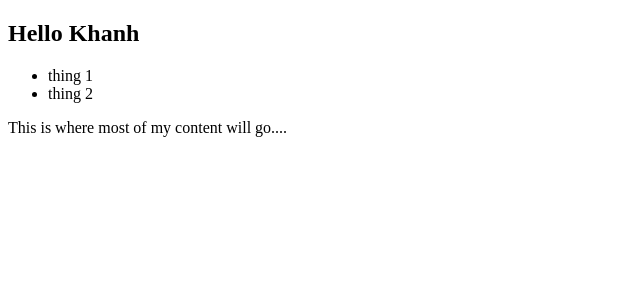
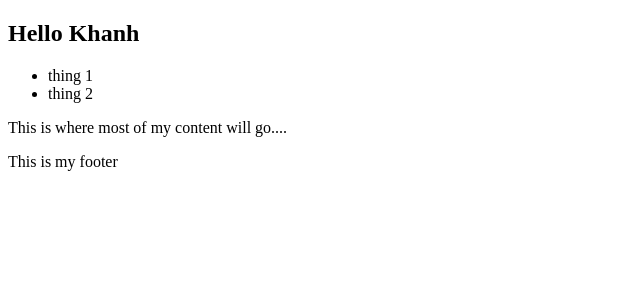
Before and after one commit to khanhtran94/ReactYoutobe, a React (Create React App) app: page / in a window 1280 px wide. Shown: the top 300 px of the page, without its empty margins (0-640 px from the left). Built offline with nearby package versions, Linux system fonts and the light colour scheme.

Commit message:
phan chia trong file app js
phan chia thanh cac component con, trong app, nhu header, footer, maincontent

```diff
--- a/src/App.js
+++ b/src/App.js
@@ -1,19 +1,14 @@
 import React from "react";
+import Footer from "./Footer";
+import Header from "./Header";
+import MainContent from "./MainContent";
 
 function App() {
   return (
     <div>
-      <nav>
-        <h1>Hello Khanh</h1>
-        <ul>
-          <li>thing 1</li>
-          <li>thing 2</li>
-        </ul>
-      </nav>
-
-      <main>
-        <p>This is where most of my content will go....</p>
-      </main>
+      <Header />
+      <MainContent />
+      <Footer />
     </div>
   );
 }
--- /dev/null
+++ b/src/Footer.js
@@ -0,0 +1,11 @@
+import React from "react";
+
+function Footer() {
+  return (
+    <div>
+      <p>This is my footer</p>
+    </div>
+  );
+}
+
+export default Footer;
--- /dev/null
+++ b/src/Header.js
@@ -0,0 +1,15 @@
+import React from "react";
+
+function Header() {
+  return (
+    <nav>
+      <h1>Hello Khanh</h1>
+      <ul>
+        <li>thing 1</li>
+        <li>thing 2</li>
+      </ul>
+    </nav>
+  );
+}
+
+export default Header;
--- /dev/null
+++ b/src/MainContent.js
@@ -0,0 +1,13 @@
+import React from "react";
+
+function MainContent() {
+  return (
+    <div>
+      <main>
+        <p>This is where most of my content will go....</p>
+      </main>
+    </div>
+  );
+}
+
+export default MainContent;
```
